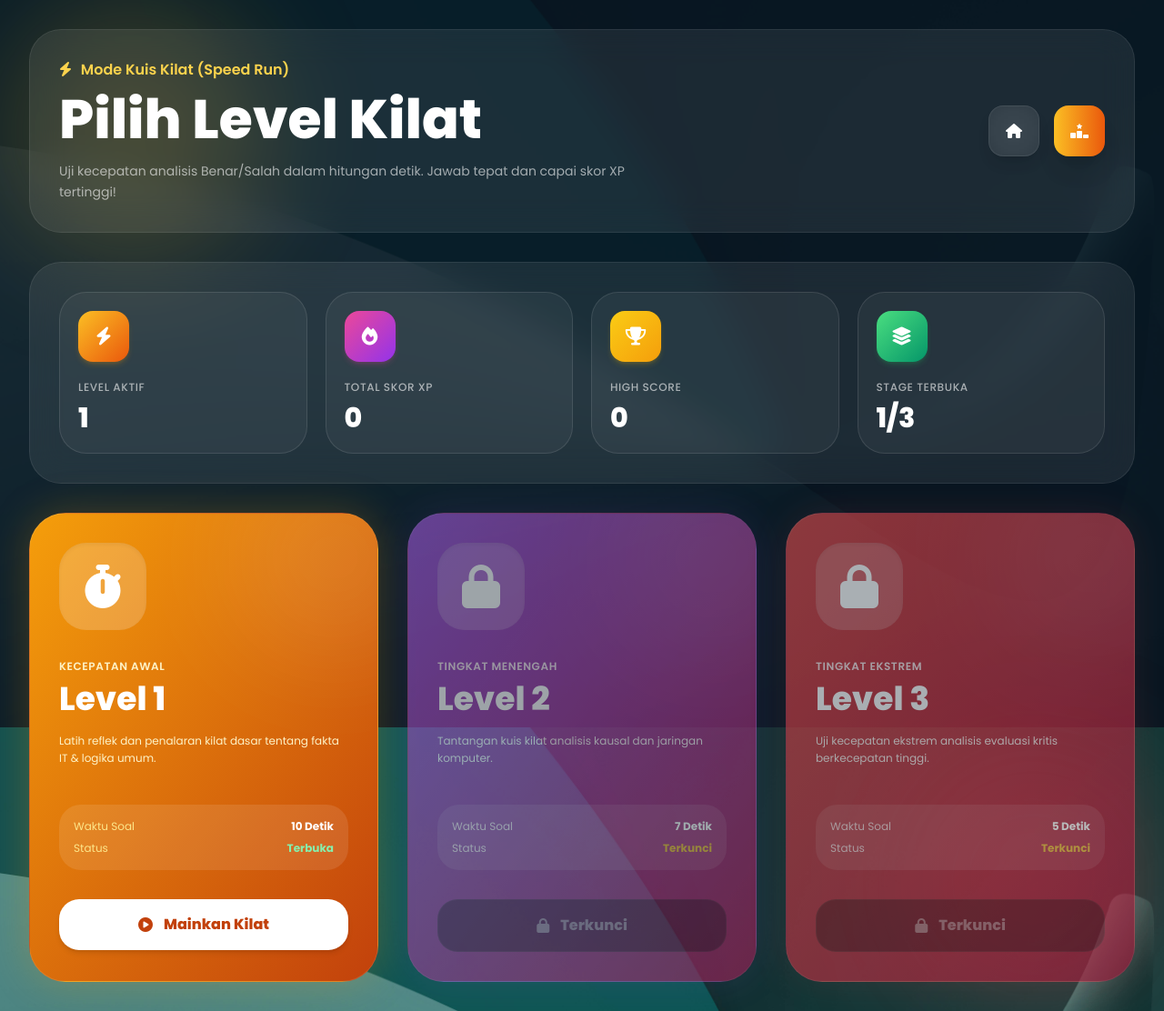
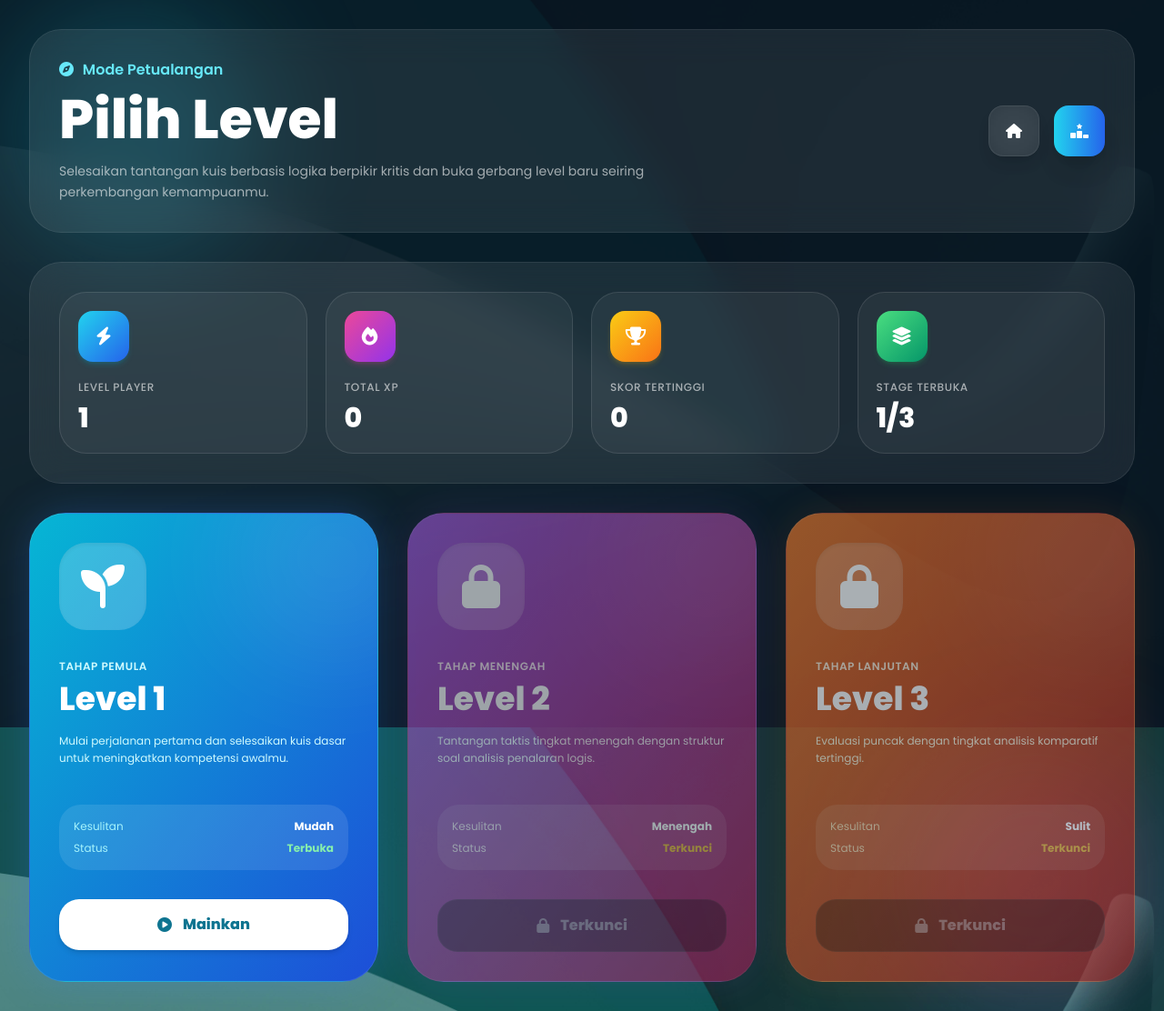
Before and after one commit to syahrulnizammahal123-droid/game_edukasi, a Laravel app: page /game/level in a window 1280 px wide. Shown: the whole page at 91% size. Run offline with Laravel 12, Linux system fonts and the light colour scheme; the visitor is signed in with stand-in values (Sample User, id 1); some libraries are stand-ins or nearby versions.

```diff
--- a/resources/views/game/level.blade.php
+++ b/resources/views/game/level.blade.php
@@ -3,33 +3,22 @@
 <head>
     <meta charset="UTF-8">
     <meta name="viewport" content="width=device-width, initial-scale=1.0">
-    <title>Pilih Level - Kuis Kilat</title>
+    <title>Pilih Level - Guiz Adventure</title>
 
     <script src="https://cdn.tailwindcss.com"></script>
-
     <link href="https://fonts.googleapis.com/css2?family=Poppins:wght@300;400;500;600;700;800&display=swap" rel="stylesheet">
-
     <link rel="stylesheet" href="https://cdnjs.cloudflare.com/ajax/libs/font-awesome/6.5.1/css/all.min.css"/>
 
     <style>
-        body{
-            font-family:'Poppins',sans-serif;
-        }
-
+        body{ font-family:'Poppins',sans-serif; }
         .glass{
             background:rgba(255,255,255,0.08);
             backdrop-filter:blur(18px);
             -webkit-backdrop-filter:blur(18px);
             border:1px solid rgba(255,255,255,0.08);
         }
-
-        .card-hover {
-            transition: all 0.3s cubic-bezier(0.4, 0, 0.2, 1);
-        }
-
-        .card-hover:hover{
-            transform:translateY(-6px);
-        }
+        .card-hover { transition: all 0.3s cubic-bezier(0.4, 0, 0.2, 1); }
+        .card-hover:hover{ transform:translateY(-6px); }
     </style>
 </head>
 
@@ -37,8 +26,8 @@
 
     <div class="fixed inset-0 bg-[#07111f]/80 -z-10"></div>
 
-    <div class="absolute top-0 left-0 w-72 h-72 bg-amber-400/20 blur-3xl rounded-full pointer-events-none"></div>
-    <div class="absolute bottom-0 right-0 w-72 h-72 bg-red-500/20 blur-3xl rounded-full pointer-events-none"></div>
+    <div class="absolute top-0 left-0 w-72 h-72 bg-cyan-400/20 blur-3xl rounded-full pointer-events-none"></div>
+    <div class="absolute bottom-0 right-0 w-72 h-72 bg-purple-500/20 blur-3xl rounded-full pointer-events-none"></div>
 
     <div class="relative z-10 min-h-screen p-5 lg:p-8 pb-32">
         <div class="max-w-7xl mx-auto">
@@ -47,14 +36,14 @@
             <div class="glass rounded-[35px] p-6 lg:p-8 mb-8">
                 <div class="flex flex-col lg:flex-row lg:items-center lg:justify-between gap-6">
                     <div>
-                        <p class="text-amber-300 font-semibold mb-3">
-                            <i class="fa-solid fa-bolt mr-1.5"></i> Mode Kuis Kilat (Speed Run)
+                        <p class="text-cyan-300 font-semibold mb-3">
+                            <i class="fa-solid fa-compass mr-1.5"></i> Mode Petualangan
                         </p>
                         <h1 class="text-4xl lg:text-6xl font-extrabold text-white">
-                            Pilih Level Kilat
+                            Pilih Level
                         </h1>
                         <p class="text-white/60 mt-4 max-w-2xl text-sm leading-relaxed">
-                            Uji kecepatan analisis Benar/Salah dalam hitungan detik. Jawab tepat dan capai skor XP tertinggi!
+                            Selesaikan tantangan kuis berbasis logika berpikir kritis dan buka gerbang level baru seiring perkembangan kemampuanmu.
                         </p>
                     </div>
 
@@ -62,7 +51,7 @@
                         <a href="{{ route('dashboard') }}" class="w-14 h-14 rounded-2xl glass flex items-center justify-center text-white hover:bg-white/10 transition shadow-lg">
                             <i class="fa-solid fa-house"></i>
                         </a>
-                        <a href="{{ route('leaderboard') }}" class="w-14 h-14 rounded-2xl bg-gradient-to-r from-amber-400 to-orange-600 flex items-center justify-center text-white shadow-xl transition-transform hover:scale-105">
+                        <a href="{{ route('leaderboard') }}" class="w-14 h-14 rounded-2xl bg-gradient-to-r from-cyan-400 to-blue-600 flex items-center justify-center text-white shadow-xl transition-transform hover:scale-105">
                             <i class="fa-solid fa-ranking-star"></i>
                         </a>
                     </div>
@@ -73,10 +62,10 @@
             <div class="glass rounded-[35px] p-6 lg:p-8 mb-8">
                 <div class="grid grid-cols-2 lg:grid-cols-4 gap-5">
                     <div class="bg-white/5 border border-white/10 rounded-[30px] p-5">
-                        <div class="w-14 h-14 rounded-2xl bg-gradient-to-br from-amber-400 to-orange-600 flex items-center justify-center mb-5 shadow-md shadow-amber-500/20">
+                        <div class="w-14 h-14 rounded-2xl bg-gradient-to-br from-cyan-400 to-blue-600 flex items-center justify-center mb-5 shadow-md shadow-cyan-500/20">
                             <i class="fa-solid fa-bolt text-white text-xl"></i>
                         </div>
-                        <p class="text-white/60 text-xs font-medium uppercase tracking-wider">Level Aktif</p>
+                        <p class="text-white/60 text-xs font-medium uppercase tracking-wider">Level Player</p>
                         <h2 class="text-white text-3xl font-black mt-2">{{ $progress->level ?? 1 }}</h2>
                     </div>
 
@@ -84,15 +73,15 @@
                         <div class="w-14 h-14 rounded-2xl bg-gradient-to-br from-pink-500 to-purple-600 flex items-center justify-center mb-5 shadow-md shadow-pink-500/20">
                             <i class="fa-solid fa-fire text-white text-xl"></i>
                         </div>
-                        <p class="text-white/60 text-xs font-medium uppercase tracking-wider">Total Skor XP</p>
+                        <p class="text-white/60 text-xs font-medium uppercase tracking-wider">Total XP</p>
                         <h2 class="text-white text-3xl font-black mt-2">{{ $progress->score ?? 0 }}</h2>
                     </div>
 
                     <div class="bg-white/5 border border-white/10 rounded-[30px] p-5">
-                        <div class="w-14 h-14 rounded-2xl bg-gradient-to-br from-yellow-400 to-amber-500 flex items-center justify-center mb-5 shadow-md shadow-yellow-500/20">
+                        <div class="w-14 h-14 rounded-2xl bg-gradient-to-br from-yellow-400 to-orange-500 flex items-center justify-center mb-5 shadow-md shadow-yellow-500/20">
                             <i class="fa-solid fa-trophy text-white text-xl"></i>
                         </div>
-                        <p class="text-white/60 text-xs font-medium uppercase tracking-wider">High Score</p>
+                        <p class="text-white/60 text-xs font-medium uppercase tracking-wider">Skor Tertinggi</p>
                         <h2 class="text-white text-3xl font-black mt-2">{{ $progress->high_score ?? 0 }}</h2>
                     </div>
 
@@ -112,49 +101,49 @@
             <div class="grid grid-cols-1 lg:grid-cols-3 gap-8">
 
                 <!-- LEVEL 1 -->
-                <div class="rounded-[40px] bg-gradient-to-br from-amber-500 to-orange-700 p-8 text-white shadow-[0_0_45px_rgba(245,158,11,0.25)] relative overflow-hidden card-hover border border-white/10">
+                <div class="rounded-[40px] bg-gradient-to-br from-cyan-500 to-blue-700 p-8 text-white shadow-[0_0_45px_rgba(59,130,246,0.25)] relative overflow-hidden card-hover border border-white/10">
                     <div class="absolute -top-16 -right-16 w-56 h-56 bg-white/10 blur-3xl rounded-full"></div>
                     <div class="w-24 h-24 rounded-[30px] bg-white/20 flex items-center justify-center mb-8 shadow-inner">
-                        <i class="fa-solid fa-stopwatch text-5xl"></i>
+                        <i class="fa-solid fa-seedling text-5xl"></i>
                     </div>
-                    <p class="text-amber-100 text-xs font-semibold uppercase tracking-wider mb-2">Kecepatan Awal</p>
+                    <p class="text-cyan-100 text-xs font-semibold uppercase tracking-wider mb-2">Tahap Pemula</p>
                     <h2 class="text-4xl font-black mb-4">Level 1</h2>
-                    <p class="text-amber-100 text-xs leading-relaxed mb-8 h-12 overflow-hidden">Latih reflek dan penalaran kilat dasar tentang fakta IT & logika umum.</p>
+                    <p class="text-cyan-100 text-xs leading-relaxed mb-8 h-12 overflow-hidden">Mulai perjalanan pertama dan selesaikan kuis dasar untuk meningkatkan kompetensi awalmu.</p>
 
                     <div class="bg-white/10 rounded-[24px] p-4 mb-8 text-xs space-y-2">
-                        <div class="flex justify-between"><span class="text-amber-200">Waktu Soal</span><span class="font-bold">10 Detik</span></div>
-                        <div class="flex justify-between"><span class="text-amber-200">Status</span><span class="font-bold text-green-300">Terbuka</span></div>
+                        <div class="flex justify-between"><span class="text-cyan-200">Kesulitan</span><span class="font-bold">Mudah</span></div>
+                        <div class="flex justify-between"><span class="text-cyan-200">Status</span><span class="font-bold text-green-300">Terbuka</span></div>
                     </div>
 
-                    <a href="{{ route('game-kilat.start', 1) }}" class="flex items-center justify-center gap-3 bg-white text-orange-700 py-4 rounded-[22px] font-black text-md hover:bg-slate-50 transition shadow-md">
-                        <i class="fa-solid fa-circle-play"></i><span>Mainkan Kilat</span>
+                    <a href="{{ route('game.start', 1) }}" class="flex items-center justify-center gap-3 bg-white text-cyan-700 py-4 rounded-[22px] font-black text-md hover:bg-slate-50 transition shadow-md">
+                        <i class="fa-solid fa-circle-play"></i><span>Mainkan</span>
                     </a>
                 </div>
 
                 <!-- LEVEL 2 -->
-                @php $lv = $progress->level ?? 1; @endphp
-                <div class="rounded-[40px] bg-gradient-to-br from-purple-500 to-pink-700 shadow-[0_0_45px_rgba(168,85,247,0.2)] p-8 text-white relative overflow-hidden card-hover border border-white/10 {{ ($lv < 2) ? 'opacity-60 filter saturate-[0.8]' : '' }}">
+                @php $playerLevel = $progress->level ?? 1; @endphp
+                <div class="rounded-[40px] bg-gradient-to-br from-purple-500 to-pink-700 shadow-[0_0_45px_rgba(168,85,247,0.2)] p-8 text-white relative overflow-hidden card-hover border border-white/10 {{ ($playerLevel < 2) ? 'opacity-60 filter saturate-[0.8]' : '' }}">
                     <div class="absolute -top-16 -right-16 w-56 h-56 bg-white/10 blur-3xl rounded-full"></div>
                     <div class="w-24 h-24 rounded-[30px] bg-white/20 flex items-center justify-center mb-8 shadow-inner">
-                        <i class="fa-solid {{ ($lv >= 2) ? 'fa-gauge-high' : 'fa-lock' }} text-5xl"></i>
+                        <i class="fa-solid {{ ($playerLevel >= 2) ? 'fa-dragon' : 'fa-lock' }} text-5xl"></i>
                     </div>
-                    <p class="text-pink-100 text-xs font-semibold uppercase tracking-wider mb-2">Tingkat Menengah</p>
+                    <p class="text-pink-100 text-xs font-semibold uppercase tracking-wider mb-2">Tahap Menengah</p>
                     <h2 class="text-4xl font-black mb-4">Level 2</h2>
-                    <p class="text-pink-100 text-xs leading-relaxed mb-8 h-12 overflow-hidden">Tantangan kuis kilat analisis kausal dan jaringan komputer.</p>
+                    <p class="text-pink-100 text-xs leading-relaxed mb-8 h-12 overflow-hidden">Tantangan taktis tingkat menengah dengan struktur soal analisis penalaran logis.</p>
 
                     <div class="bg-white/10 rounded-[24px] p-4 mb-8 text-xs space-y-2">
-                        <div class="flex justify-between"><span class="text-pink-200">Waktu Soal</span><span class="font-bold">7 Detik</span></div>
+                        <div class="flex justify-between"><span class="text-pink-200">Kesulitan</span><span class="font-bold">Menengah</span></div>
                         <div class="flex justify-between">
                             <span class="text-pink-200">Status</span>
-                            <span class="font-bold {{ ($lv >= 2) ? 'text-green-300' : 'text-amber-400' }}">
-                                {{ ($lv >= 2) ? 'Terbuka' : 'Terkunci' }}
+                            <span class="font-bold {{ ($playerLevel >= 2) ? 'text-green-300' : 'text-amber-400' }}">
+                                {{ ($playerLevel >= 2) ? 'Terbuka' : 'Terkunci' }}
                             </span>
                         </div>
                     </div>
 
-                    @if($lv >= 2)
-                        <a href="{{ route('game-kilat.start', 2) }}" class="flex items-center justify-center gap-3 bg-white text-purple-700 py-4 rounded-[22px] font-black text-md hover:bg-slate-50 transition shadow-md">
-                            <i class="fa-solid fa-circle-play"></i><span>Mainkan Kilat</span>
+                    @if($playerLevel >= 2)
+                        <a href="{{ route('game.start', 2) }}" class="flex items-center justify-center gap-3 bg-white text-purple-700 py-4 rounded-[22px] font-black text-md hover:bg-slate-50 transition shadow-md">
+                            <i class="fa-solid fa-circle-play"></i><span>Mainkan</span>
                         </a>
                     @else
                         <button disabled class="w-full flex items-center justify-center gap-3 bg-black/30 text-white/40 py-4 rounded-[22px] font-black text-md cursor-not-allowed border border-white/5">
@@ -164,28 +153,28 @@
                 </div>
 
                 <!-- LEVEL 3 -->
-                <div class="rounded-[40px] bg-gradient-to-br from-red-500 to-rose-700 shadow-[0_0_45px_rgba(239,68,68,0.2)] p-8 text-white relative overflow-hidden card-hover border border-white/10 {{ ($lv < 3) ? 'opacity-65 filter saturate-[0.8]' : '' }}">
+                <div class="rounded-[40px] bg-gradient-to-br from-orange-500 to-red-700 shadow-[0_0_45px_rgba(249,115,22,0.2)] p-8 text-white relative overflow-hidden card-hover border border-white/10 {{ ($playerLevel < 3) ? 'opacity-65 filter saturate-[0.8]' : '' }}">
                     <div class="absolute -top-16 -right-16 w-56 h-56 bg-white/10 blur-3xl rounded-full"></div>
                     <div class="w-24 h-24 rounded-[30px] bg-white/20 flex items-center justify-center mb-8 shadow-inner">
-                        <i class="fa-solid {{ ($lv >= 3) ? 'fa-fire-flame-curved' : 'fa-lock' }} text-5xl"></i>
+                        <i class="fa-solid {{ ($playerLevel >= 3) ? 'fa-crown' : 'fa-lock' }} text-5xl"></i>
                     </div>
-                    <p class="text-rose-100 text-xs font-semibold uppercase tracking-wider mb-2">Tingkat Ekstrem</p>
+                    <p class="text-orange-100 text-xs font-semibold uppercase tracking-wider mb-2">Tahap Lanjutan</p>
                     <h2 class="text-4xl font-black mb-4">Level 3</h2>
-                    <p class="text-rose-100 text-xs leading-relaxed mb-8 h-12 overflow-hidden">Uji kecepatan ekstrem analisis evaluasi kritis berkecepatan tinggi.</p>
+                    <p class="text-orange-100 text-xs leading-relaxed mb-8 h-12 overflow-hidden">Evaluasi puncak dengan tingkat analisis komparatif tertinggi.</p>
 
                     <div class="bg-white/10 rounded-[24px] p-4 mb-8 text-xs space-y-2">
-                        <div class="flex justify-between"><span class="text-rose-200">Waktu Soal</span><span class="font-bold">5 Detik</span></div>
+                        <div class="flex justify-between"><span class="text-orange-200">Kesulitan</span><span class="font-bold">Sulit</span></div>
                         <div class="flex justify-between">
-                            <span class="text-rose-200">Status</span>
-                            <span class="font-bold {{ ($lv >= 3) ? 'text-green-300' : 'text-amber-400' }}">
-                                {{ ($lv >= 3) ? 'Terbuka' : 'Terkunci' }}
+                            <span class="text-orange-200">Status</span>
+                            <span class="font-bold {{ ($playerLevel >= 3) ? 'text-green-300' : 'text-amber-400' }}">
+                                {{ ($playerLevel >= 3) ? 'Terbuka' : 'Terkunci' }}
                             </span>
                         </div>
                     </div>
 
-                    @if($lv >= 3)
-                        <a href="{{ route('game-kilat.start', 3) }}" class="flex items-center justify-center gap-3 bg-white text-rose-700 py-4 rounded-[22px] font-black text-md hover:bg-slate-50 transition shadow-md">
-                            <i class="fa-solid fa-circle-play"></i><span>Mainkan Kilat</span>
+                    @if($playerLevel >= 3)
+                        <a href="{{ route('game.start', 3) }}" class="flex items-center justify-center gap-3 bg-white text-orange-700 py-4 rounded-[22px] font-black text-md hover:bg-slate-50 transition shadow-md">
+                            <i class="fa-solid fa-circle-play"></i><span>Mainkan</span>
                         </a>
                     @else
                         <button disabled class="w-full flex items-center justify-center gap-3 bg-black/30 text-white/40 py-4 rounded-[22px] font-black text-md cursor-not-allowed border border-white/5">
```
